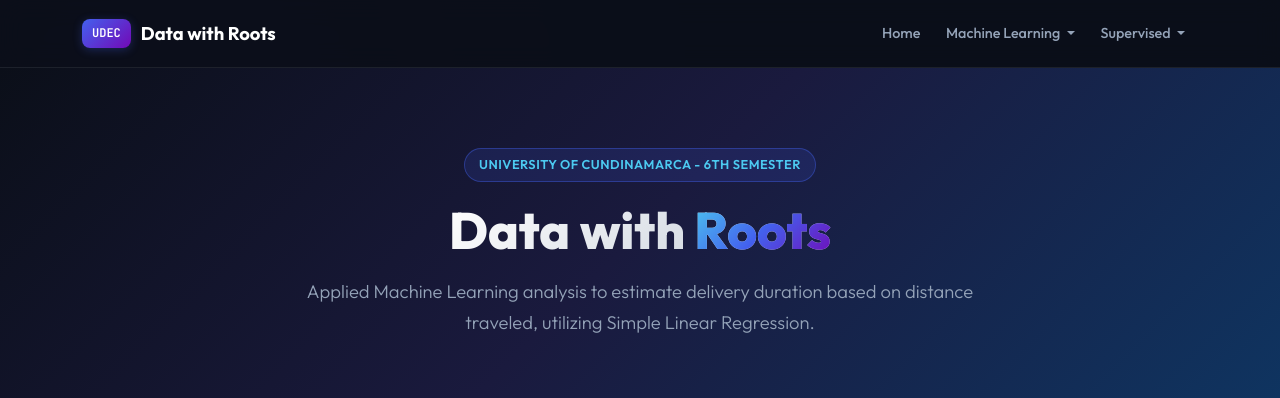
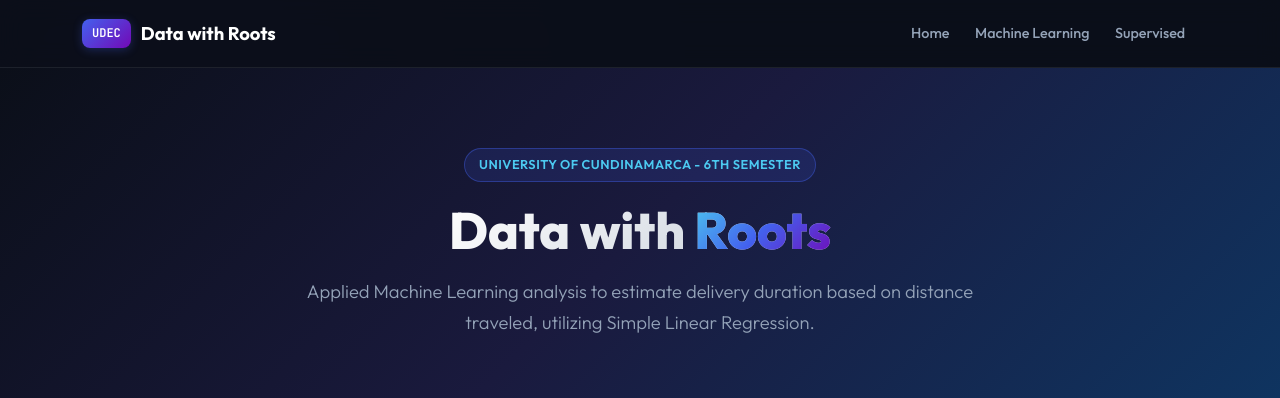
Before and after one commit to Gamer8905/data-with-roots, a Flask app: page / in a window 1280 px wide. Shown: the top 398 px of the page. Run offline with Flask 3, Linux system fonts and the light colour scheme.

Commit message:
style(nav): remove dropdown caret arrow from navbar menu items

```diff
--- a/static/css/style.css
+++ b/static/css/style.css
@@ -69,6 +69,10 @@ body {
 .navbar-nav .nav-link:hover,
 .navbar-nav .nav-link.active {
     color: var(--primary-light) !important;
+}
+
+.navbar .dropdown-toggle::after {
+    display: none;
 }
 
 .dropdown-menu {
```
